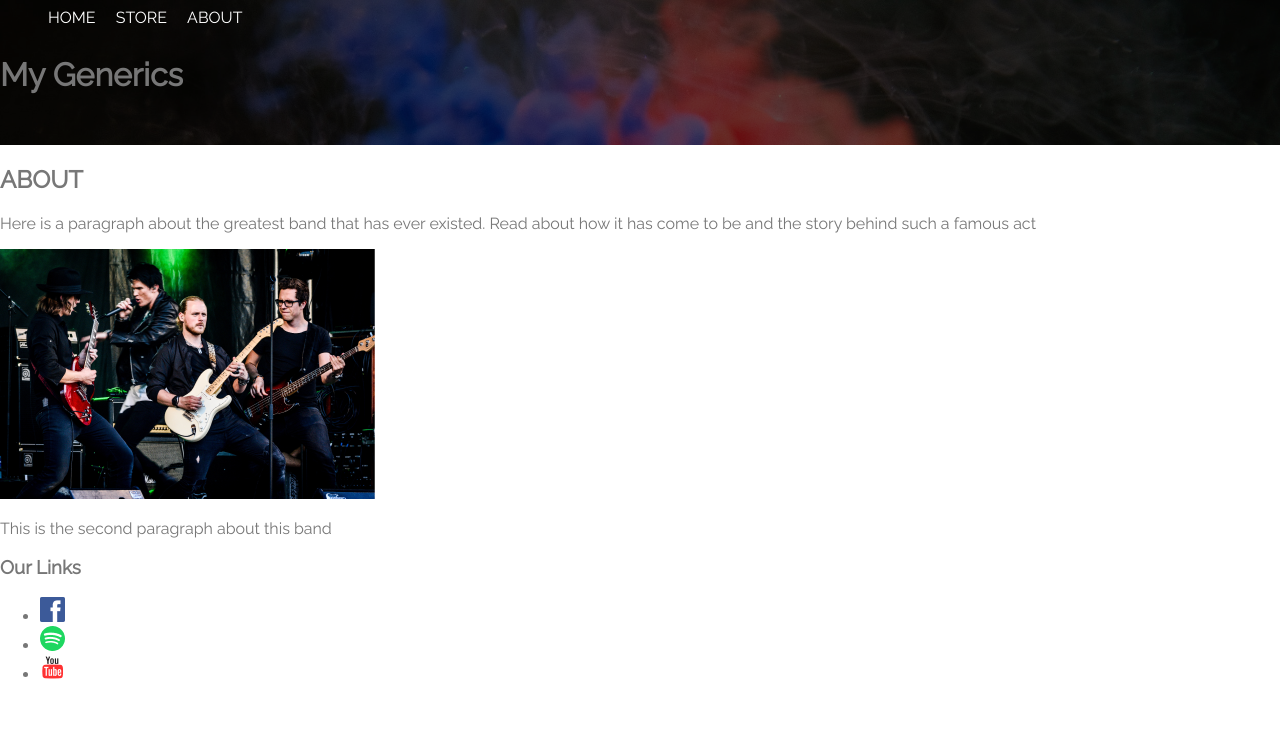
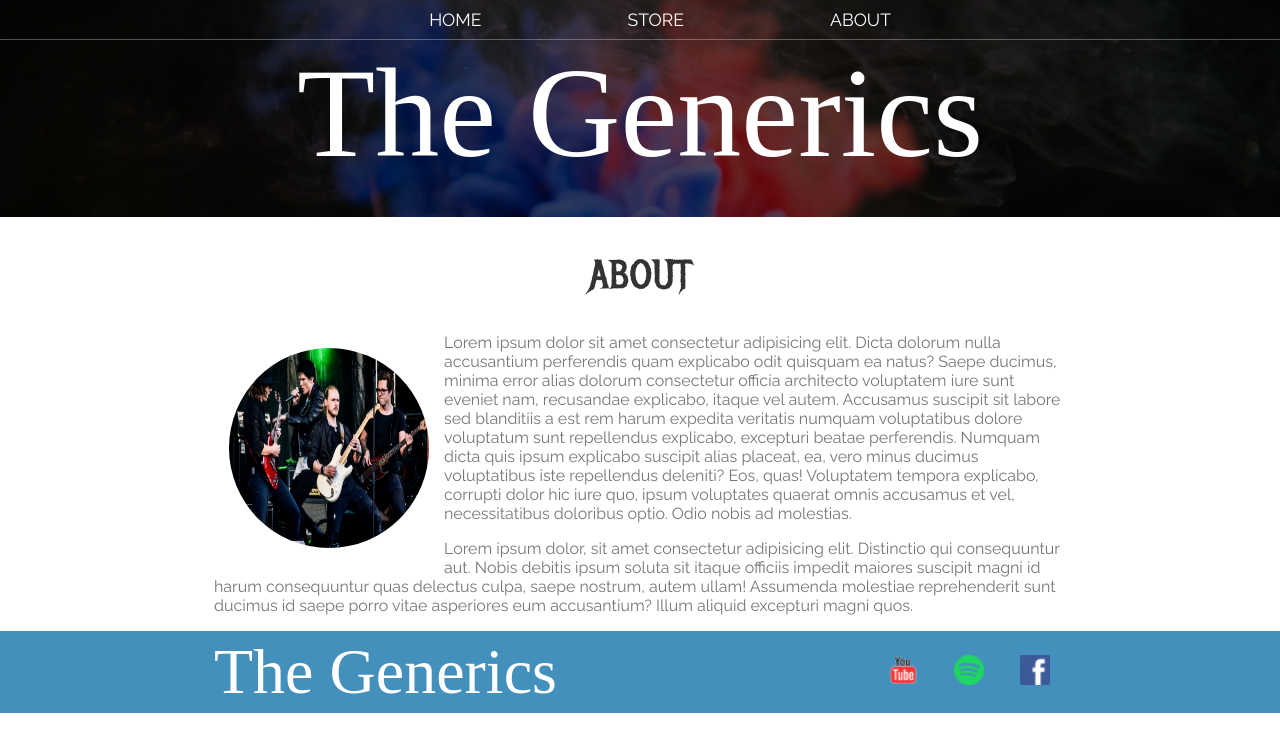
Before and after one commit to ThomasLam2142/html-webpage, a plain HTML site: page about.html in a window 1280 px wide. Drawn offline with Linux system fonts and the light colour scheme; a web font is replaced by a local one.

Commit message:
Finished the basic Website

```diff
--- a/about.html
+++ b/about.html
@@ -1,41 +1,50 @@
 <!DOCTYPE html>
-
 <html>
     <head>
-        <title>THE GENERICS ABOUT</title>
-        <meta name="description" content="this is the discription">
-        <link rel = "stylesheet" href="styles.css"/>
+        <title>The Generics | About</title>
+        <meta name="description" content="This is the description">
+        <link rel="stylesheet" href="styles.css" />
     </head>
     <body>
-            <header class ="main-header">
-                <nav class ="nav main-nav">
+        <header class="main-header">
+            <nav class="nav main-nav">
                 <ul>
                     <li><a href="index.html">HOME</a></li>
                     <li><a href="store.html">STORE</a></li>
                     <li><a href="about.html">ABOUT</a></li>
                 </ul>
             </nav>
+            <h1 class="band-name band-name-large">The Generics</h1>
+        </header>
 
-                <h1>My Generics</h1>
-            </header>
-            <section>
-                <h2>ABOUT</h2>
-                <p>
-                    Here is a paragraph about the greatest band that has ever existed. Read about how it has come to be and the story behind such a famous act
-                </p>
-                <img alt ="image of the band" src="img/Band Members.png">
-                <p>
-                    This is the second paragraph about this band
-                </p>
+        <section class="content-section container">
+            <h2 class="section-header">ABOUT</h2>
+            <img class="about-band-image" src="Img/Band Members.png">
+            <p>Lorem ipsum dolor sit amet consectetur adipisicing elit. Dicta dolorum nulla accusantium perferendis quam explicabo odit quisquam ea natus? Saepe ducimus, minima error alias dolorum consectetur officia architecto voluptatem iure sunt eveniet nam, recusandae explicabo, itaque vel autem. Accusamus suscipit sit labore sed blanditiis a est rem harum expedita veritatis numquam voluptatibus dolore voluptatum sunt repellendus explicabo, excepturi beatae perferendis. Numquam dicta quis ipsum explicabo suscipit alias placeat, ea, vero minus ducimus voluptatibus iste repellendus deleniti? Eos, quas! Voluptatem tempora explicabo, corrupti dolor hic iure quo, ipsum voluptates quaerat omnis accusamus et vel, necessitatibus doloribus optio. Odio nobis ad molestias.</p>
+            <p>Lorem ipsum dolor, sit amet consectetur adipisicing elit. Distinctio qui consequuntur aut. Nobis debitis ipsum soluta sit itaque officiis impedit maiores suscipit magni id harum consequuntur quas delectus culpa, saepe nostrum, autem ullam! Assumenda molestiae reprehenderit sunt ducimus id saepe porro vitae asperiores eum accusantium? Illum aliquid excepturi magni quos.</p>
+        </section>
 
-            </section>
-            <footer>
-                <h3>Our Links</h3>
-                <ul>
-                    <li><a href="https://www.facebook.com/" target = "_blank"><img src="img/Facebook Logo.png"></a></li>
-                    <li><a href="https://open.spotify.com/" target = "_blank"><img src="img/Spotify Logo.png"></a></li>
-                    <li><a href="https://www.youtube.com/" target = "_blank"><img src="img/YouTube Logo.png"></a></li>
+        <footer class="main-footer">
+            <div class="container main-footer-container">
+                <h3 class="band-name">The Generics</h3>
+                <ul class="nav footer-nav">
+                    <li>
+                        <a href="https://www.youtube.com" target="_blank">
+                            <img src="Img/YouTube Logo.png">
+                        </a>
+                    </li>
+                    <li>
+                        <a href="https://www.spotify.com" target="_blank">
+                            <img src="Img/Spotify Logo.png">
+                        </a>
+                    </li>
+                    <li>
+                        <a href="https://www.facebook.com" target="_blank">
+                            <img src="Img/Facebook Logo.png">
+                        </a>
+                    </li>
                 </ul>
+            </div>
         </footer>
     </body>
 </html>
--- a/styles.css
+++ b/styles.css
@@ -1,4 +1,13 @@
 @import url("https://fonts.googleapis.com/css?family=Raleway");
+@import url("https://fonts.googleapis.com/css?family=Metal Mania");
+
+@font-face {
+    font-family: "Booter - Zero Zero";
+    src:url("fonts/Booter\ -\ Zero\Zero.woff") format("woff"),
+        url("fonts/Booter\ -\ Zero\Zero.woff2") format("woff2");
+    font-weight: normal;
+    font-style: normal;
+}
 
 *{
     box-sizing: border-box;
@@ -26,14 +35,92 @@ html, body {
     text-decoration: none;
 }
 
+.main-nav {
+    text-align: center;
+    font-size: 1.1em;
+    font-weight: lighter;
+    border-bottom: 1px solid rgba(255,255,255,.3)
+}
+
+.main-nav li{
+    padding:0 5%;
+}
+
 .nav a:hover {
     background-color:rgba(255,255,255,.3)
 }
 
 .main-header {
+    font-family: 'Metal Mania', cursive;
     background-color: rgba(0, 0, 0, 0.6);
     background-image: url("img/Header\ Background.jpg");
     background-blend-mode:multiply;
     background-size: cover;
     padding-bottom: 30px;
 }
+
+.band-name{
+    text-align: center;
+    margin: 0;
+    font-size: 4em;
+    font-family: "Booter - Zero Zero";
+    font-weight: normal;
+    color: white;
+}
+
+.band-name-large{
+    font-size: 8em;
+}
+
+.content-section{
+    margin:1em;
+}
+
+.container{
+    max-width: 900px;
+    margin: 0 auto;
+    padding: 0 1.5em;
+}
+
+.section-header{
+    font-family: 'Metal Mania', cursive;
+    font-weight: normal;
+    color: #333;
+    text-align: center;
+    font-size: 2.5em;
+}
+
+
+.about-band-image{
+    float: left;
+    height:200px;
+    width:200px;
+    margin: 15px;
+    border-radius: 50%;
+}
+
+.main-footer{
+    background-color: rgb(68, 144, 189);
+    color:white;
+    padding: .25 em0;
+}
+
+
+.main-footer-container{
+    font-family: 'Metal Mania', cursive;
+    display: flex;
+    align-items:center;
+}
+.main-footer-container ul{
+    flex-grow: 1;
+    text-align: end;
+}
+
+.footer-nav li{
+    padding:0 .5em;
+}
+
+.footer-nav img{
+    width:30px;
+    height:30px;
+}
```
Also changed, not shown: fonts/Booter - Zero Zero.woff (added), fonts/Booter - Zero Zero.woff2 (added). Lines whose indentation alone changed are shown as unchanged.
